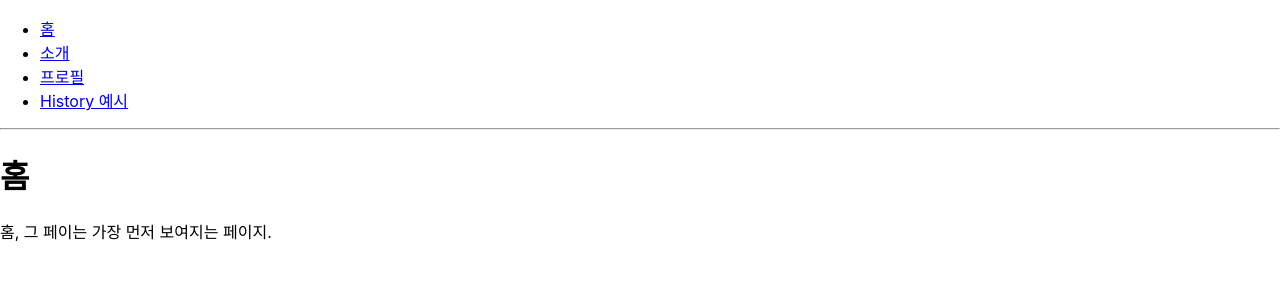
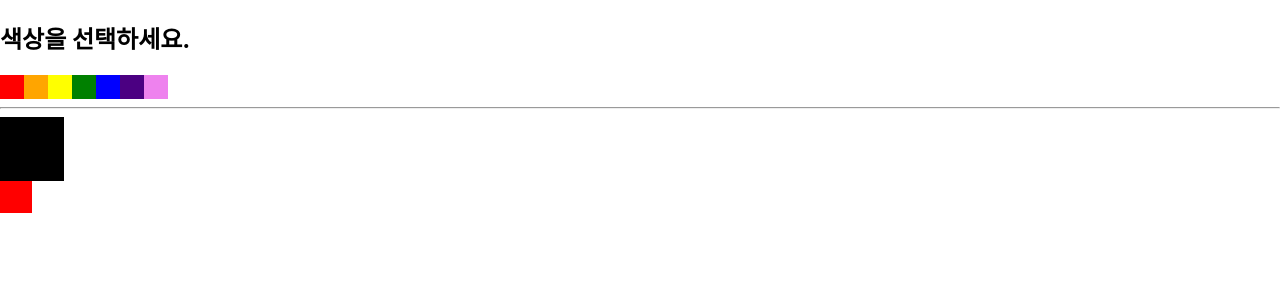
Before and after one commit to zerofe13/react_study, a React (Create React App) app: page / in a window 1280 px wide. Shown: the top 300 px of the page. Built offline with nearby package versions, Linux system fonts and the light colour scheme.

Commit message:
context API

```diff
--- a/src/App.js
+++ b/src/App.js
@@ -1,46 +1,17 @@
 import './App.css';
-import React, { useCallback, useRef, useState } from 'react';
-import produce from 'immer';
-import Home from './home';
-import About from './About';
-import { Route, Link, Switch } from 'react-router-dom';
-import Profile from './Profile';
-import Profiles from './Profiles';
-import HistorySample from './HistorySample';
+import React, { useDebugValue } from 'react';
+import ColorBox from './components/ColorBox';
+import ColorContext, { ColorProvider } from './contexts/color';
+import SelectColors from './components/SelectColors';
 
 const App = () => {
   return (
-    <div>
-      <ul>
-        <li>
-          <Link to="/">홈</Link>
-        </li>
-        <li>
-          <Link to="/About">소개</Link>
-        </li>
-        <li>
-          <Link to="/profiles">프로필</Link>
-        </li>
-        <li>
-          <Link to="/history">History 예시</Link>
-        </li>
-      </ul>
-      <hr />
-      <Switch>
-        <Route path="/" component={Home} exact={true} />
-        <Route path="/About" component={About} />
-        <Route path="/profiles" component={Profiles} />
-        <Route path="/history" component={HistorySample} />
-        <Route
-          render={({ location }) => (
-            <div>
-              <h2>not found</h2>
-              <p>{location.pathname}</p>
-            </div>
-          )}
-        />
-      </Switch>
-    </div>
+    <ColorProvider>
+      <div>
+        <SelectColors />
+        <ColorBox />
+      </div>
+    </ColorProvider>
   );
 };
 
--- /dev/null
+++ b/src/components/ColorBox.js
@@ -0,0 +1,26 @@
+import React, { useContext } from 'react';
+import ColorContext, { ColorConsumer } from '../contexts/color';
+
+const ColorBox = () => {
+  const { state } = useContext(ColorContext);
+  return (
+    <>
+      <div
+        style={{
+          width: '64px',
+          height: '64px',
+          background: state.color,
+        }}
+      />
+      <div
+        style={{
+          width: '32px',
+          height: '32px',
+          background: state.subcolor,
+        }}
+      />
+    </>
+  );
+};
+
+export default ColorBox;
--- /dev/null
+++ b/src/components/SelectColors.js
@@ -0,0 +1,37 @@
+import React from 'react';
+import { ColorConsumer } from '../contexts/color';
+
+const colors = ['red', 'orange', 'yellow', 'green', 'blue', 'indigo', 'violet'];
+
+const SelectColors = () => {
+  return (
+    <div>
+      <h2>색상을 선택하세요.</h2>
+      <ColorConsumer>
+        {({ actions }) => (
+          <div style={{ display: 'flex' }}>
+            {colors.map((color) => (
+              <div
+                key={color}
+                style={{
+                  background: color,
+                  width: '24px',
+                  height: '24px',
+                  cursor: 'pointer',
+                }}
+                onClick={() => actions.setColor(color)}
+                // 마우스 오른쪽 클린
+                onContextMenu={(e) => {
+                  e.preventDefault(); //마우스 오른쪽 버튼 눌러도 메뉴 안뜨게
+                  actions.setSubColor(color);
+                }}
+              />
+            ))}
+          </div>
+        )}
+      </ColorConsumer>
+      <hr />
+    </div>
+  );
+};
+export default SelectColors;
--- /dev/null
+++ b/src/contexts/color.js
@@ -0,0 +1,27 @@
+import { createContext } from 'react';
+import { useState } from 'react/cjs/react.development';
+
+const ColorContext = createContext({
+  state: { color: 'balck', subcolor: 'red' },
+  actions: {
+    setColor: () => {},
+    setSubColor: () => {},
+  },
+});
+const ColorProvider = ({ children }) => {
+  const [color, setColor] = useState('black');
+  const [subcolor, setSubColor] = useState('red');
+
+  const value = {
+    state: { color, subcolor },
+    actions: { setColor, setSubColor },
+  };
+  return (
+    <ColorContext.Provider value={value}>{children}</ColorContext.Provider>
+  );
+};
+
+const { Consumer: ColorConsumer } = ColorContext;
+export { ColorProvider, ColorConsumer };
+
+export default ColorContext;
```
